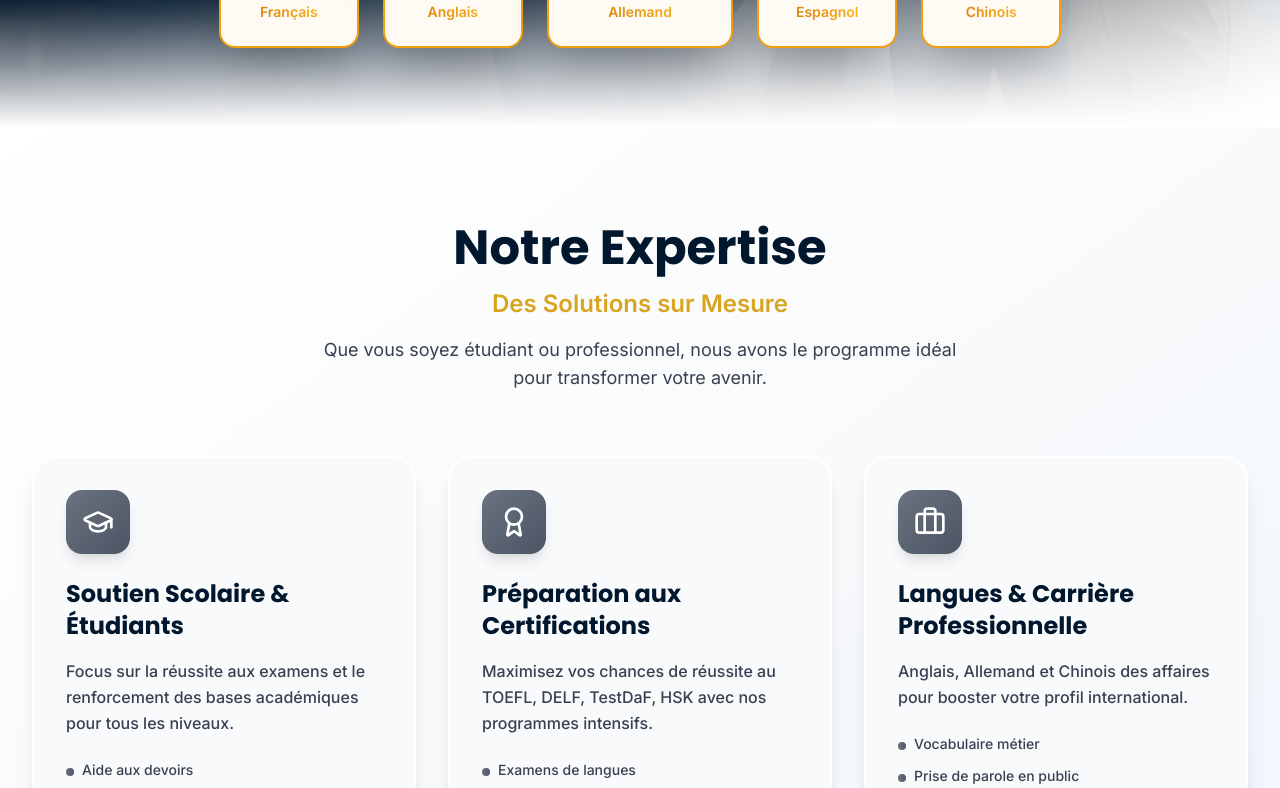
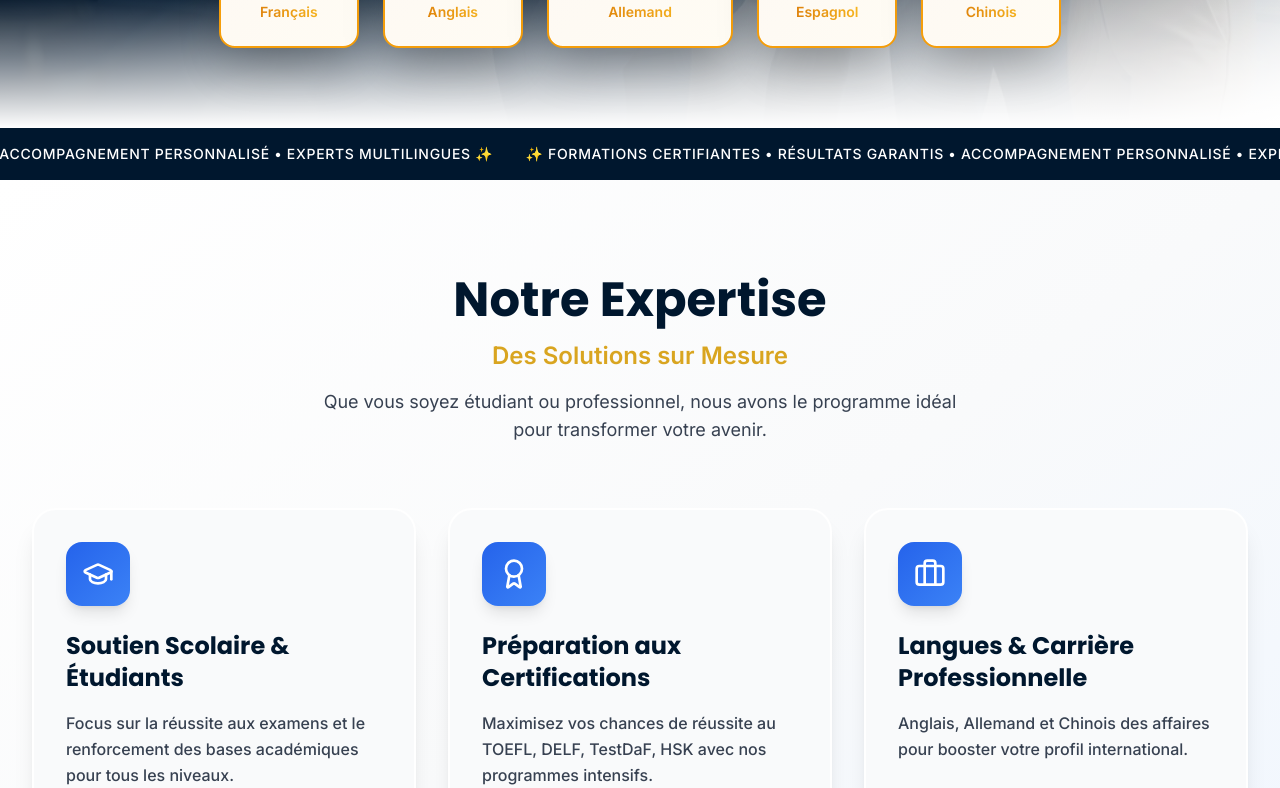
Before and after one commit to travelopportunities07-bot/sg-91c3514d-6c1c-4687-9189-9ab9e95859d6-1792160597, a Next.js app: page / in a window 1280 px wide. Shown: the part 840-1628 px from the top of the page. Built offline with nearby package versions, Linux system fonts and the light colour scheme.

Commit message:
style(ui): update color scheme and add scrolling banners

```diff
--- a/src/components/ServicesSection.tsx
+++ b/src/components/ServicesSection.tsx
@@ -14,7 +14,7 @@ export function ServicesSection() {
         "Méthodologie d'apprentissage"
       ],
       link: "/prestations/soutien-scolaire",
-      gradient: "from-gray-500 to-gray-600",
+      gradient: "from-blue-600 to-blue-500",
       bgColor: "bg-gray-50"
     },
     {
@@ -27,7 +27,7 @@ export function ServicesSection() {
         "Stratégies de réussite"
       ],
       link: "/prestations/preparation-certifications",
-      gradient: "from-gray-500 to-gray-600",
+      gradient: "from-blue-600 to-blue-500",
       bgColor: "bg-gray-50"
     },
     {
@@ -40,7 +40,7 @@ export function ServicesSection() {
         "Rédaction emails/CV"
       ],
       link: "/prestations/langues-carriere",
-      gradient: "from-gray-500 to-gray-600",
+      gradient: "from-blue-600 to-blue-500",
       bgColor: "bg-gray-50"
     }
   ];
--- a/src/pages/blog.tsx
+++ b/src/pages/blog.tsx
@@ -15,7 +15,7 @@ export default function Blog() {
       date: "15 Mars 2026",
       author: "Dr. Marie Dubois",
       icon: Target,
-      gradient: "from-gray-500 to-gray-600",
+      gradient: "from-blue-600 to-blue-500",
       readTime: "8 min"
     },
     {
@@ -26,7 +26,7 @@ export default function Blog() {
       date: "10 Mars 2026",
       author: "Prof. John Smith",
       icon: BookOpen,
-      gradient: "from-gray-500 to-gray-600",
+      gradient: "from-blue-600 to-blue-500",
       readTime: "12 min"
     },
     {
@@ -37,7 +37,7 @@ export default function Blog() {
       date: "5 Mars 2026",
       author: "Sophie Martin",
       icon: Globe,
-      gradient: "from-gray-500 to-gray-600",
+      gradient: "from-blue-600 to-blue-500",
       readTime: "10 min"
     },
     {
@@ -48,7 +48,7 @@ export default function Blog() {
       date: "1 Mars 2026",
       author: "Dr. Marie Dubois",
       icon: BookOpen,
-      gradient: "from-gray-500 to-gray-600",
+      gradient: "from-blue-600 to-blue-500",
       readTime: "7 min"
     },
     {
@@ -59,7 +59,7 @@ export default function Blog() {
       date: "25 Février 2026",
       author: "Li Wei",
       icon: Globe,
-      gradient: "from-gray-500 to-gray-600",
+      gradient: "from-blue-600 to-blue-500",
       readTime: "15 min"
     },
     {
@@ -70,7 +70,7 @@ export default function Blog() {
       date: "20 Février 2026",
       author: "Prof. John Smith",
       icon: Target,
-      gradient: "from-gray-500 to-gray-600",
+      gradient: "from-blue-600 to-blue-500",
       readTime: "6 min"
     }
   ];
--- a/src/pages/index.tsx
+++ b/src/pages/index.tsx
@@ -2,6 +2,7 @@ import { SEO } from "@/components/SEO";
 import { Header } from "@/components/Header";
 import { HeroSection } from "@/components/HeroSection";
 import { ServicesSection } from "@/components/ServicesSection";
+import { ScrollingBanner } from "@/components/ScrollingBanner";
 import { TestimonialsSection } from "@/components/TestimonialsSection";
 import { FAQSection } from "@/components/FAQSection";
 import { ContactSection } from "@/components/ContactSection";
@@ -19,9 +20,13 @@ export default function Home() {
       <Header />
       <main>
         <HeroSection />
+        <ScrollingBanner />
         <ServicesSection />
+        <ScrollingBanner />
         <TestimonialsSection />
+        <ScrollingBanner />
         <FAQSection />
+        <ScrollingBanner />
         <ContactSection />
       </main>
       <Footer />
```
